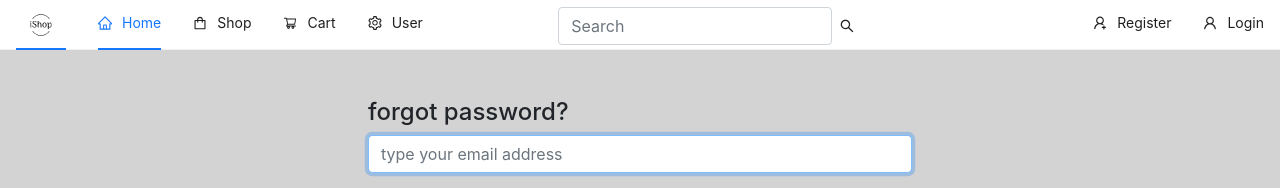
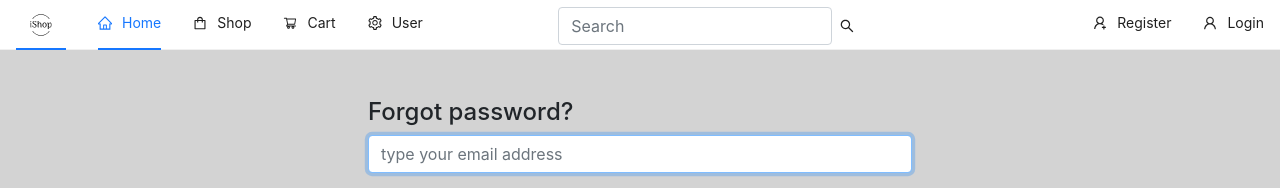
Before and after one commit to avaseduard/iShop-frontend, a React (Create React App) app: page /forgot-password in a window 1280 px wide. Shown: the top 188 px of the page. Built offline with nearby package versions, Linux system fonts and the light colour scheme; no server answers.

Commit message:
repaired a mistake in the password update component

```diff
--- a/src/pages/auth/ForgotPassword.jsx
+++ b/src/pages/auth/ForgotPassword.jsx
@@ -42,7 +42,7 @@ const ForgotPassword = () => {
 
   return (
     <div className='container col-md-6 offset-md-3 p-5'>
-      {loading ? <h4>loading...</h4> : <h4>forgot password?</h4>}
+      {loading ? <h4>Loading...</h4> : <h4>Forgot password?</h4>}
       <form onSubmit={handleSubmit}>
         <input
           type='email'
--- a/src/pages/user/Password.jsx
+++ b/src/pages/user/Password.jsx
@@ -32,7 +32,7 @@ const Password = () => {
     <div className='container-fluid'>
       <div className='row'>
         <div className='col-md-2'>
-          {user.user.role === 'user' ? <UserNav /> : <AdminNav />}
+          {user.user.role === 'subscriber' ? <UserNav /> : <AdminNav />}
         </div>
 
         <div className='col'>
```
